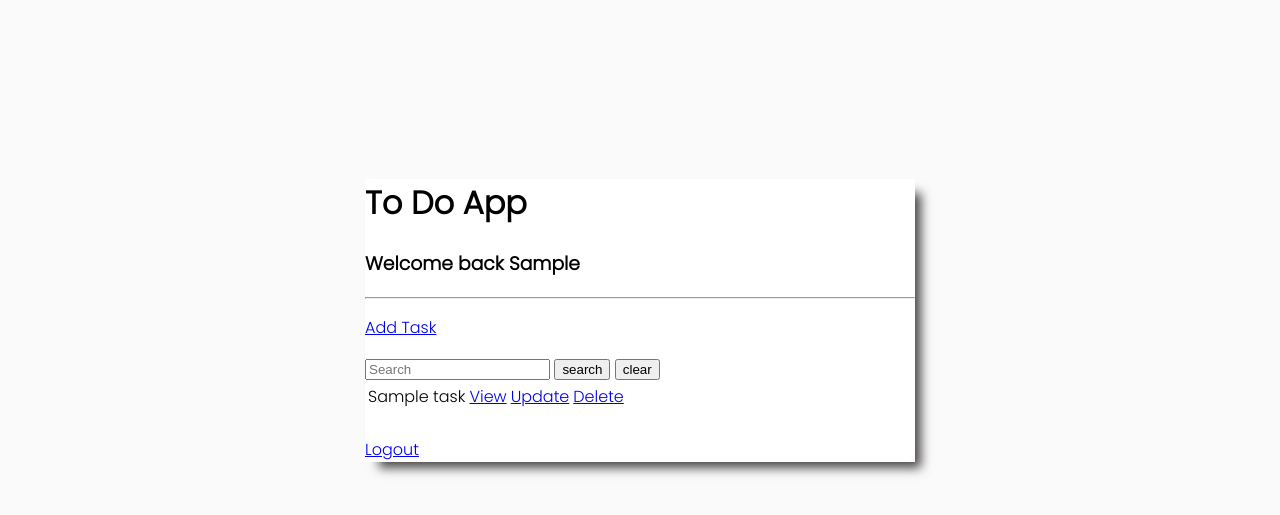
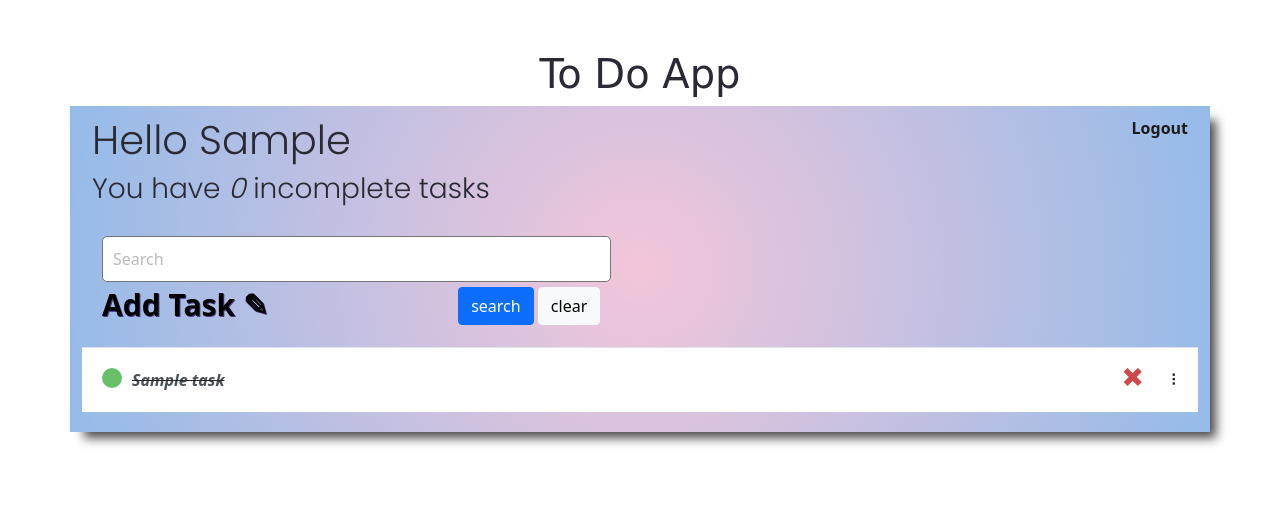
Before and after one commit to Sakkadas/django-to-do-app, a Django app: page / in a window 1280 px wide. Shown: the top 515 px of the page. Run offline with Django 3.2, Linux system fonts and the light colour scheme; a user stored in the database is signed in; tables that the repository leaves empty hold one stand-in row (values such as "Sample post").

Commit message:
add css style

```diff
--- a/todo/static/css/style.css
+++ b/todo/static/css/style.css
@@ -1,8 +1,11 @@
 body {
+    flex: auto;
     background-color: #FAFAFA;
     font-family: 'Poppins', sans-serif;
-    padding-top: 150px;
+    padding-top: 50px;
 }
+
+
 
 .container {
     max-width: 550px;
@@ -10,9 +13,175 @@
     background-color: #fff;
     -webkit-box-shadow: 10px 10px 10px 100px rgb(66, 64, 64);
     box-shadow: 10px 10px 10px -4px rgb(76, 72, 72);
+    background: radial-gradient(circle, rgba(238, 174, 202, 0.705607476635514) 0%, rgba(148, 187, 233, 1) 100%);
+    padding-bottom: 20px;
 }
 
 h1, h2, h3, h4, h5, h6 {
+    color: #2a2a34;
     font-family: 'Poppins', sans-serif;
 
 }
+
+a, p {
+    color: #2a2a34
+}
+
+a {
+    font-weight: 600;
+}
+
+input {
+    outline: none;
+    border: none;
+}
+
+.header-bar {
+    display: flex;
+    flex-wrap: wrap;
+    justify-content: space-between;
+    color: #fff;
+    padding: 10px;
+    border-radius: 5px 5px 0 0;
+}
+
+.header-bar a {
+    color: rgb(247, 247, 247);
+    text-decoration: none;
+}
+
+.task-wrapper {
+    display: flex;
+    align-items: center;
+    justify-content: space-between;
+    background-color: #fff;
+    border-top: 1px solid #dfe4ea;
+    overflow: hidden;
+}
+
+.task-title {
+    display: flex;
+    padding: 20px;
+}
+
+.task-title a {
+    text-decoration: none;
+    color: #4b5156;
+    margin-left: 10px;
+}
+
+.task-complete-icon {
+    height: 20px;
+    width: 20px;
+    background-color: rgb(105, 192, 105);
+    border-radius: 50%;
+}
+
+.task-incomplete-icon {
+    height: 20px;
+    width: 20px;
+    background-color: rgb(218, 218, 218);
+    border-radius: 50%;
+}
+
+.delete-link {
+    text-decoration: none;
+    font-weight: 900;
+    color: #cf4949;
+    font-size: 30px;
+    line-height: 0;
+    padding: 20px 0px;
+}
+
+/*Handle Classes*/
+
+.handle {
+    display: inline-block;
+    padding: 20px 16px;
+    cursor: grab;
+    user-select: none;
+}
+
+.handle:after,
+.handle:before {
+    display: block;
+    content: "";
+}
+
+.handle:active,
+.handle:active:before,
+.handle:active:after {
+    cursor: grabbing;
+}
+
+.dropArea {
+    background-color: #f1f2f6;
+    color: black;
+    border: #ced6e0 1px solid;
+}
+
+.selectedTask {
+    opacity: 0.6;
+}
+
+
+#add-link {
+    align-content: flex-start;
+    float: left;
+    width: 63%;
+    color: #000000;
+    text-decoration: none;
+    font-size: 30px;
+    text-shadow: 1px 1px #463b81;
+}
+
+#search-add-wrapper {
+    display: flex;
+    justify-content: space-between;
+    align-items: center;
+    padding: 20px;
+}
+
+@media screen and (max-width: 320px) {
+    #search-add-wrapper {
+        padding: 10px;
+    }
+}
+
+input[type=text],
+input[type=password],
+textarea {
+    border: 1px solid #757575;
+    border-radius: 5px;
+    padding: 10px;
+    width: 90%;
+}
+
+label {
+    padding-top: 10px !important;
+    display: block;
+}
+
+::placeholder {
+    font-weight: 300;
+    opacity: 0.5;
+}
+
+.button {
+    border: 1px solid #757575;
+    background-color: #FFF;
+    color: black;
+    padding: 10px;
+    font-size: 14px;
+    border-radius: 5px;
+    cursor: pointer;
+    text-decoration: none;
+}
+
+.card-body {
+
+    flex: auto;
+    padding: 20px;
+
+
+}
--- a/todo/tasks/templates/tasks/main.html
+++ b/todo/tasks/templates/tasks/main.html
@@ -9,15 +9,17 @@
     <link rel="shortcut icon" href="{% static 'favicon.ico' %}">
     <link rel="stylesheet" type="text/css" href="{% static 'css/style.css' %}">
     <link href="https://fonts.googleapis.com/css2?family=Poppins:wght@300&display=swap" rel="stylesheet">
+    <link href="https://cdn.jsdelivr.net/npm/bootstrap@5.0.2/dist/css/bootstrap.min.css" rel="stylesheet" integrity="sha384-EVSTQN3/azprG1Anm3QDgpJLIm9Nao0Yz1ztcQTwFspd3yD65VohhpuuCOmLASjC" crossorigin="anonymous">
+
 </head>
+ <h1 align="center" style="font-family: 'Comic Sans MS'">To Do App</h1>
+
 
 <body>
-        <div class="container">
-        <h1>To Do App</h1>
-
+<div class="container">
         {% block content %}
         {% endblock content %}
-        </div>
+    </div>
 </body>
 
 
--- a/todo/tasks/templates/tasks/task_list.html
+++ b/todo/tasks/templates/tasks/task_list.html
@@ -1,34 +1,55 @@
 {% extends 'tasks/main.html' %}
-
 {% block content %}
 
-<h3>Welcome back {{request.user|title}}</h3>
-<hr>
-<p><a href="{% url 'create-task'%}">Add Task</a></p>
+<div class="header-bar">
+    <div>
+        <h1>Hello {{request.user|title}}</h1>
+        <h3 style="margin:0">You have <i>{{count}}</i> incomplete task{{ count|pluralize:"s" }}</h3>
+    </div>
+
+
+    {% if request.user.is_authenticated %}
+    <a style="color: #1b1b1b" href="{% url 'logout' %}">Logout</a>
+    {% else %}
+    <a href="{% url 'login' %}">Login</a>
+    {% endif %}
+</div>
+
+<div id="search-add-wrapper">
 <form method="GET">
     <input type='text' name='search-area' placeholder="Search" value="{{search_input}}">
-    <input type="submit" value="search">
-    <input type="submit" name='clear-area' value="clear">
+    <input class="btn btn-primary" style="margin-top: 5px;" type="submit" value="search">
+    <input class="btn btn-light" style="margin-top: 5px;" type="submit" name='clear-area' value="clear">
+    {% if tasks|length > 0 %}
+    <a id="add-link" href="{% url 'create-task' %}"><b>Add Task</b> &#9998;</a>
+    {% endif %}
 </form>
+</div>
 
 
-<table>
+<div id="tasklist" class="task-items-wrapper">
     {% for task in tasks %}
-    <tr>
-        <td>{{task.title}}</td>
-        <td><a href="{% url 'task' task.id %}">View</a></td>
-        <td><a href="{% url 'update-task' task.id%}">Update</a></td>
-        <td><a href="{% url 'delete-task' task.id%}">Delete</a></td>
-    </tr>
+    <div class="task-wrapper" data-position="{{task.pk}}">
+        <div class="task-title">
+            {% if task.complete %}
+            <div class="task-complete-icon"></div>
+            <i><s><a href="{% url 'update-task' task.id %}">{{task}}</a></s></i> {% else %}
+            <div class="task-incomplete-icon"></div>
+            <a href="{% url 'update-task' task.id %}">{{task}}</a> {% endif %}
+        </div>
+        <div class="task-controls">
+            <a class="delete-link" href="{% url 'delete-task' task.id %}">&#10007;</a>
+            <span class="handle">&nbsp;&#10247;</span>
+        </div>
+    </div>
+
+    {% empty %}
+    <div style="text-align: center; padding-bottom: 10px; line-height: 1em;">
+        <h3>No new tasks are created.</h3>
+        <h3>Create a <a style="text-decoration: none; color: #e53935;" href="{% url 'create-task' %}">New task</a> ! </h3>
+    </div>
     {% endfor %}
-</table>
-<br>
-
-{% if request.user.is_authenticated %}
-<a href="{% url 'logout' %}">Logout</a>
-{% else %}
-<a href="{% url 'login' %}">Login</a>
-{% endif %}
+</div>
 
 
 {% endblock %}
```
Also changed, not shown: todo/tasks/templates/tasks/create_task.html (+10 -7 lines), todo/tasks/templates/tasks/delete_task.html (+10 -8 lines), todo/tasks/templates/tasks/login.html (+7 -3 lines), todo/tasks/templates/tasks/register.html (+18 -8 lines), todo/tasks/templates/tasks/update_task.html (+10 -7 lines).
